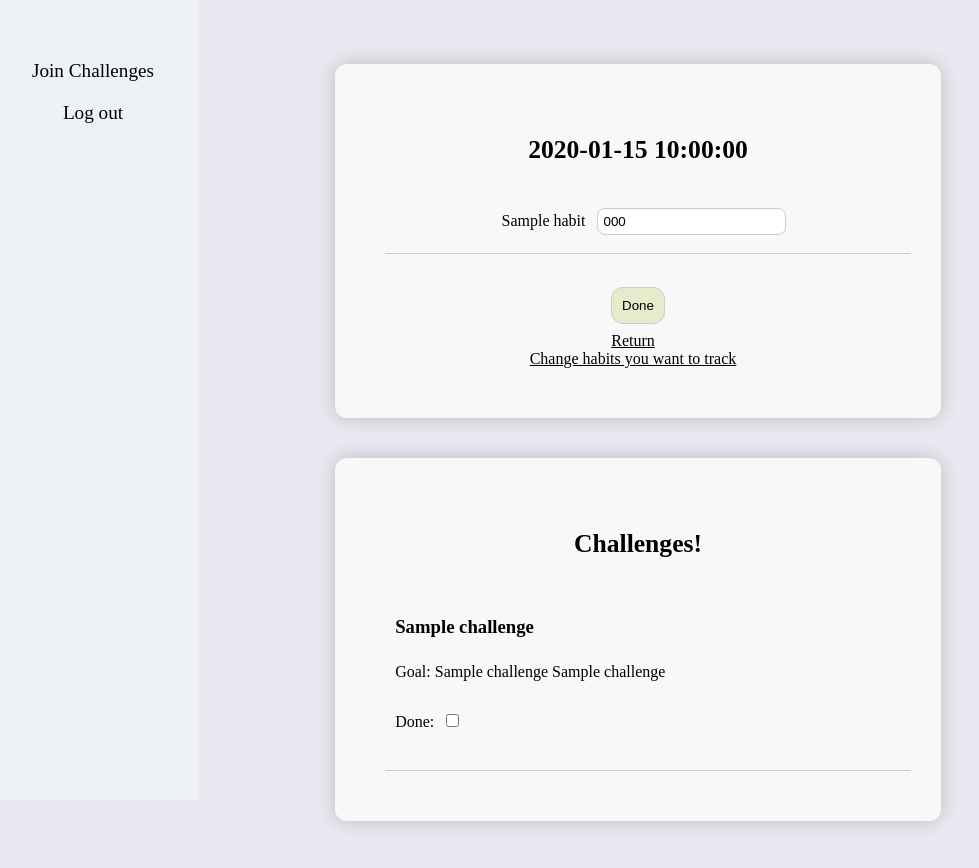
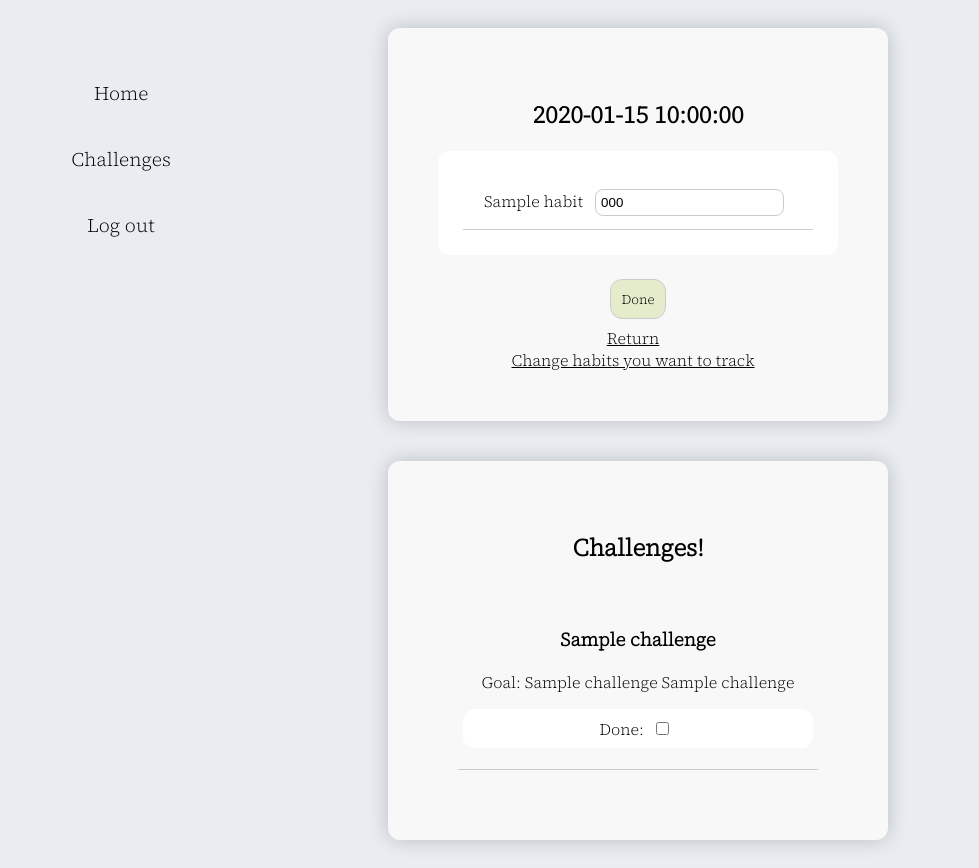
Before and after one commit to ellenra/habit-tracker, a Flask app: template templates/edit_habits.html in a window 1280 px wide. Shown: the whole page, without its empty margins (2-981 px from the left). Before the commit the page ends 828 px from the top, so only its background shows below. Run offline with Flask 3, Linux system fonts and the light colour scheme; the template is opened without the code that fills it: most values are stand-ins (such as "Sample title", 1, 10 or a date in 2020).

Commit message:
Fix bugs and improve UI

```diff
--- a/routes.py
+++ b/routes.py
@@ -9,7 +9,7 @@ import challenges
 
 @app.route("/")
 def index():
-    if not session:
+    if not session.get("user_id"):
         return render_template("index.html")
     return redirect("/day")
 
@@ -94,7 +94,7 @@ def habit_status():
         track_number_value = request.form.get("track_value_" + str(habit_id))
         if track_number_value.lower() == "true":
             value = request.form.get("number_" + str(habit_id))
-            if value > "100000":
+            if int(value) > 100000 or int(value) < 0:
                 flash("Please enter correct values")
                 return redirect(f"/day?days={return_to_same_day}")
             habits.update_habit_number_value(habit_id, value)
@@ -149,6 +149,18 @@ def month():
 
     return render_template("month.html", month=month_date, habits=users_habits, habit_data=habit_data_dictionary, first_day=first_day_in_database, last_day=last_day_in_database)
 
+challenge_durations = {
+    "1": 7,
+    "2": 14,
+    "3": 21,
+    "4": 30,
+    "5": 60,
+    "6": 90,
+    "7": 120,
+    "8": 180,
+    "9": 365
+}
+
 @app.route("/challenges", methods=["GET", "POST"])
 def challenges_page():
     if request.method == "GET":
@@ -173,10 +185,21 @@ def challenges_page():
         users_challenges_ids = challenges.get_user_challenges(user_id)
         user_joined = [challenge for challenge in challenges_with_edited_dates if challenge["id"] in [id[0] for id in users_challenges_ids]]
         users_challenges_data = [challenge for challenge in all_challenges if challenge[0] in [id[0] for id in users_challenges_ids]]
-        user_challenge_statuses = challenges.get_user_challenge_data_for_day(user_id, today)
-
+        challenge_progress = [
+            [challenge_id[0], challenges.get_user_challenge_progress(user_id, challenge_id[0])]
+            for challenge_id in users_challenges_ids
+        ]
+        today_for_database = today.strftime("%Y-%m-%d")
+        old_challenges = challenges.get_past_challenges(today_for_database)
+        list_of_users_challenges_ids = [id[0] for id in users_challenges_ids]
+        users_old_challenges = [id for id in list_of_users_challenges_ids if id in old_challenges]
+        old_data = []
+        for id in users_old_challenges:
+            challenge = challenges.get_data_from_challenge(id)
+            old_data.append(challenge)
         return render_template("challenges.html", challenges=challenges_with_edited_dates, user_joined=user_joined,
-                               user_challenges_data=users_challenges_data, challenge_statuses=user_challenge_statuses)
+                               user_challenges_data=users_challenges_data, progress=challenge_progress,
+                               challenge_durations=challenge_durations, old_challenges=old_challenges, old_data=old_data)
 
     if request.method == "POST":
         user_id = session.get("user_id")
--- a/schema.sql
+++ b/schema.sql
@@ -40,8 +40,7 @@ CREATE TABLE UsersChallenges (
     id SERIAL PRIMARY KEY,
     user_id INTEGER REFERENCES Users(id),
     challenge_id INTEGER REFERENCES Challenges(id),
-    joined BOOLEAN,
-    start_date DATE
+    joined BOOLEAN
 );
 
 CREATE TABLE UsersChallengeLogs (
--- a/static/calendar.css
+++ /dev/null
@@ -1,7 +0,0 @@
-.links {
-    text-align: center;
-}
-
-h2 {
-    font-size: 1.6em;
-}
--- a/static/login.css
+++ b/static/login.css
@@ -3,6 +3,8 @@ body {
     justify-content: center;
     align-items: center;
     height: 100vh;
+    background-color: #e9ecf1;
+    font-family: 'Source Serif 4', serif;
 }
 .container {
     display: flex;
@@ -10,6 +12,7 @@ body {
     justify-content: center;
     align-items: center;
     position: absolute;
+    background-color: #f8f8f8;
     transform: translate(-50%, -50%);
     text-align: center;
     padding: 40px;
@@ -35,6 +38,7 @@ body {
     border: none;
     border-radius: 4px;
     transition: background-color 0.3s;
+    font-family: 'Source Serif 4', serif;
 }
 
 .button:hover {
--- a/static/main.css
+++ b/static/main.css
@@ -2,9 +2,10 @@ body {
     display: flex;
     justify-content: flex-start;
     align-items: center;
-    background-color: #eae9f1;
+    background-color: #e9ecf1;
     min-height: 100vh;
     flex-direction: column;
+    font-family: 'Source Serif 4', serif;
 }
 
 .container {
@@ -13,7 +14,7 @@ body {
     border-radius: 12px;
     box-shadow: 0 0 20px rgba(0, 0, 0, 0.2);
     text-align: center;
-    width: 40%;
+    min-width: 400px;
     max-width: 800px;
     margin: 20px;
 }
@@ -25,6 +26,7 @@ body {
     border-radius: 12px;
     border: 1px solid #ccc;
     background-color: rgb(228, 236, 204);
+    font-family: 'Source Serif 4', serif;
 }
 
 .button:hover {
@@ -41,20 +43,17 @@ body {
 }
 
 ul {
-    list-style-type: none;
-    text-align: left;
-    padding: 0;
-    margin-top: 25px;
-    margin-bottom: 25px;
-
+    background-color: white;
+    border-radius: 12px;
+    padding: 5px;
 }
 
 li {
     list-style-type: none;
-    width: 100%;
-    padding: 10px;
+    padding: 5px;
     border-bottom: 1px solid #ccc;
     text-align: center;
+    margin: 20px;
 }
 
 .sidebar {
@@ -62,15 +61,15 @@ li {
     left: 0;
     top: 0;
     height: 100%;
-    width: 200px;
-    background-color: #edf2f4;
+    width: 20%;
     text-align: center;
 }
+
 .sidebar a {
     display: block;
     font-size: larger;
     text-decoration: none;
-    margin-bottom: 20px
+    padding: 20px;
 }
 
 .sidebar a:first-child {
@@ -82,21 +81,8 @@ a {
     margin-right: 10px;
 }
 
-a:hover,
-.sidebar-button:hover {
+a:hover, .add-challenge-button:hover {
     color: rgb(250, 182, 193);
-}
-
-.sidebar-button {
-    display: inline-block;
-    text-decoration: none;
-    font-size: larger;
-    margin-bottom: 20px;
-    padding: 10px;
-    border: none;
-    background-color: transparent;
-    cursor: pointer;
-    font-family: inherit;
 }
 
 .bad-input {
@@ -106,3 +92,29 @@ a:hover,
 .errorNotification {
     color: red;
 }
+
+.true {
+    background-color: #f8f8f8;
+}
+
+.links {
+    text-align: center;
+    margin-bottom: 30px;
+}
+
+.scrollable-challenges {
+    overflow-y: auto;
+    max-height: 800px;
+}
+
+::-webkit-scrollbar {
+    width: 5px;
+}
+
+::-webkit-scrollbar-thumb {
+    background-color: #e9ecf1;
+}
+
+::-webkit-scrollbar-thumb:hover {
+    background-color: #dbe0e7;
+}
--- a/templates/day.html
+++ b/templates/day.html
@@ -4,15 +4,16 @@
     <meta charset="UTF-8">
     <title>Daily View</title>
     <link rel="stylesheet" href="/static/main.css">
-    <link rel="stylesheet" href="/static/calendar.css">
+    <link rel="preconnect" href="https://fonts.googleapis.com">
+    <link rel="preconnect" href="https://fonts.gstatic.com" crossorigin>
+    <link href="https://fonts.googleapis.com/css2?family=Source+Serif+4:opsz,wght@8..60,300&display=swap" rel="stylesheet">
 </head>
 <body>
     <nav class="sidebar">
-        <a href="/challenges">Join Challenges</a>
-        <a href="/logout">Log out</a><br>
+        <a href="/" {% if request.path == '/day' or request.path.startswith('/edit_habits') %}class="true"{% endif %}>Home</a>
+        <a href="/challenges" {% if request.path == '/challenges' %}class="true"{% endif %}>Challenges</a>
+        <a href="/logout">Log out</a>
     </nav>
-    <br />
-    <br />
     <div class="container">
         {% block content %}
         <div class="links">
@@ -72,11 +73,11 @@
                     {% if habit.track_number_value %}
                         {% if habit.habit_name == 'mood' %}
                             <select id="mood" class="input" name="number_{{ habit.id }}">
+                                <option value="5">5 - Excellent</option>
+                                <option value="4">4 - Good</option>
+                                <option value="3">3 - Okay</option>
+                                <option value="2">2 - Bad</option>
                                 <option value="1">1 - Awful</option>
-                                <option value="2">2 - Bad</option>
-                                <option value="3">3 - Okay</option>
-                                <option value="4">4 - Good</option>
-                                <option value="5">5 - Excellent</option>
                             </select>
                         {% elif habit.habit_name == 'sleep' %}
                             <input type="number" id="sleepValue" class="input" name="number_{{ habit.id }}" placeholder="h">
@@ -100,14 +101,11 @@
     {% if challenges %}
         <div class="container">
             <h2>Challenges!</h2>
+            <div class="scrollable-challenges">
                 {% for challenge in challenges %}
                 <li>
-                <ul>
                     <h3>{{ challenge[1] }}</h3>
-                </ul>
-                <ul>
                     Goal: {{ challenge[3] }} {{ challenge[4] }}
-                </ul>
                     <ul>
                         {% if challenge[0] not in challenge_statuses|map(attribute=0) %}
                             <form action="/challenge_status" method="POST">
@@ -131,6 +129,7 @@
                 </li>
                 {% endfor %}
             </div>
+        </div>
     {% endif %}
     <script>
         document.getElementById("sleepValue").addEventListener("input", function() {
@@ -141,6 +140,10 @@
             if (value > 30) {
                 this.classList.add("bad-input")
                 error.textContent = "Please enter smaller value!"
+                button.disabled = true
+            } else if (value < 0) {
+                this.classList.add("bad-input")
+                error.textContent = "Please enter bigger value!"
                 button.disabled = true
             } else {
                 this.classList.remove("bad-input")
@@ -157,6 +160,10 @@
                 this.classList.add("bad-input")
                 error.textContent = "Please enter smaller value!"
                 button.disabled = true
+            } else if (value < 0) {
+                this.classList.add("bad-input")
+                error.textContent = "Please enter bigger value!"
+                button.disabled = true
             } else {
                 this.classList.remove("bad-input")
                 error.textContent = ""
--- a/templates/edit_habits.html
+++ b/templates/edit_habits.html
@@ -10,8 +10,14 @@
         <input type="hidden" name="track_value_{{ habit.id }}" value="{{ habit.track_number_value }}">
         <input type="hidden" name="habit_id_{{ habit.id }}" value="{{ habit.id }}">
         {% if habit.track_number_value %}
-            {% if habit.habit_name == 'mood' %}
-            <input type="number" class="input" name="number_{{ habit.id }}" value="{{ habit.number_value }}" placeholder="1-5 (1=bad 5=good)">
+        {% if habit.habit_name == 'mood' %}
+            <select id="mood" class="input" name="number_{{ habit.id }}">
+                <option value="5" {% if habit.number_value == 5 %} selected {% endif %}>5 - Excellent</option>
+                <option value="4" {% if habit.number_value == 4 %} selected {% endif %}>4 - Good</option>
+                <option value="3" {% if habit.number_value == 3 %} selected {% endif %}>3 - Okay</option>
+                <option value="2" {% if habit.number_value == 2 %} selected {% endif %}>2 - Bad</option>
+                <option value="1" {% if habit.number_value == 1 %} selected {% endif %}>1 - Awful</option>
+            </select>
             {% else %}
             <input type="number" class="input" name="number_{{ habit.id }}" value="{{ habit.number_value }}">
             {% endif %}
--- a/templates/index.html
+++ b/templates/index.html
@@ -4,6 +4,9 @@
         <meta charset="UTF-8">
         <title>{% block title %}Home{% endblock %}</title>
         <link rel="stylesheet" href="/static/login.css">
+        <link rel="preconnect" href="https://fonts.googleapis.com">
+        <link rel="preconnect" href="https://fonts.gstatic.com" crossorigin>
+        <link href="https://fonts.googleapis.com/css2?family=Source+Serif+4:opsz,wght@8..60,300&display=swap" rel="stylesheet">
     </head>
     <body>
     <main>
```
Also changed, not shown: challenges.py (+19 -1 lines), static/challenges.css (+30 -7 lines), templates/challenges.html (+65 -29 lines). Lines whose indentation alone changed are shown as unchanged.
